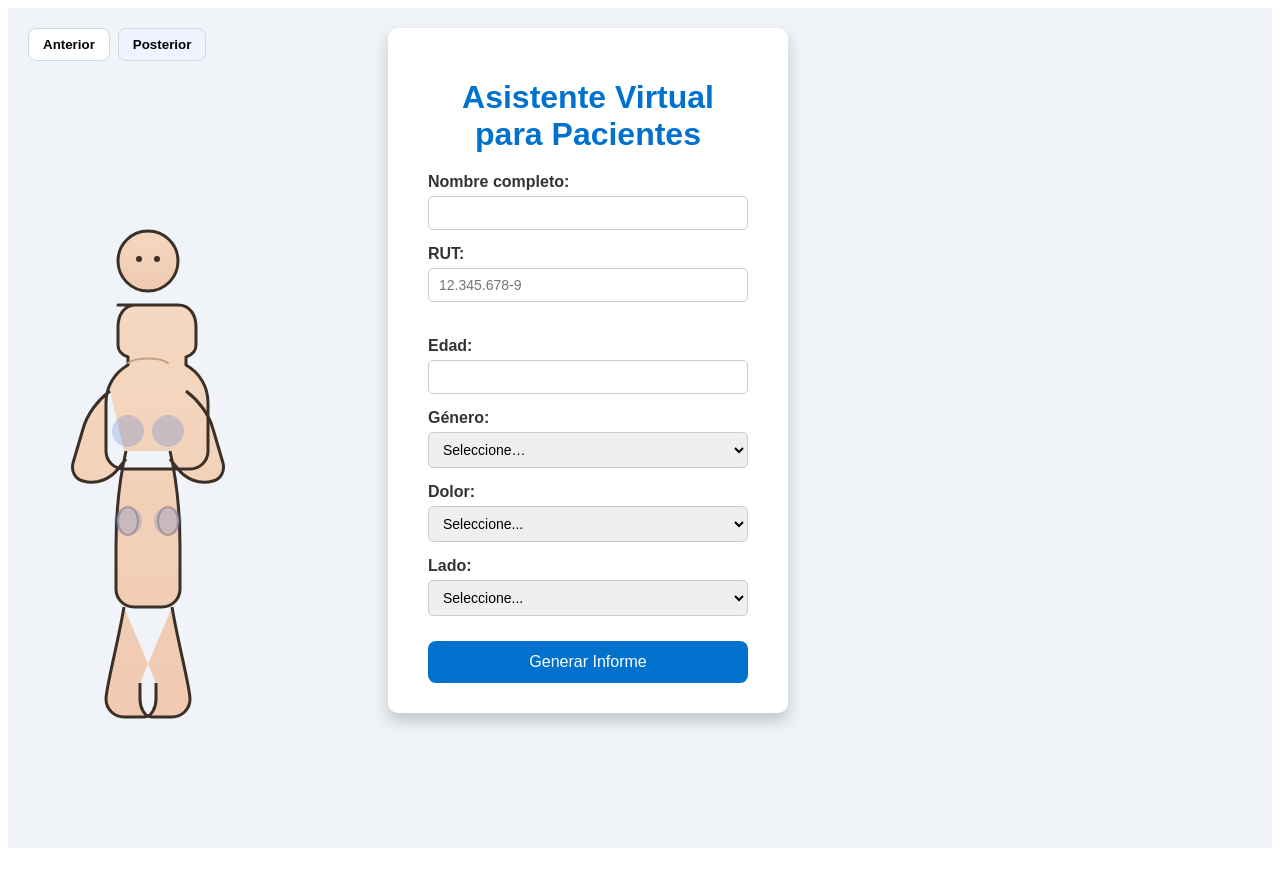
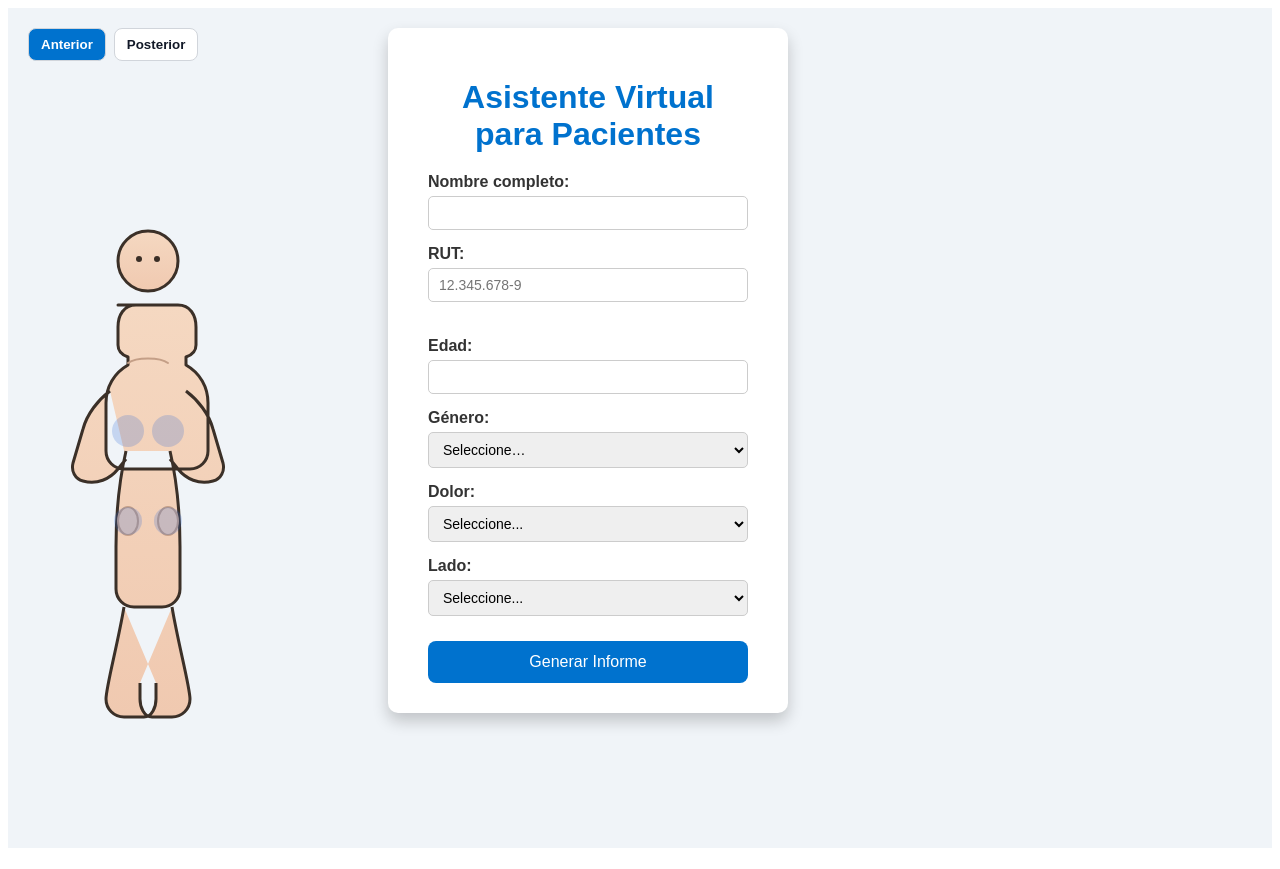
Before and after one commit to cahuerta/ASISTENCIA-ICA, a React (Vite) app: page / in a window 1280 px wide. Built offline with nearby package versions, Linux system fonts and the light colour scheme; no server answers.

Commit message:
Update EsquemaToggleTabs.jsx

```diff
--- a/src/EsquemaToggleTabs.jsx
+++ b/src/EsquemaToggleTabs.jsx
@@ -1,34 +1,26 @@
 import React from "react";
 
-/**
- * EsquemaToggleTabs
- * Props:
- *  - vista: "anterior" | "posterior"
- *  - onChange(vista)
- */
 export default function EsquemaToggleTabs({ vista, onChange }) {
-  const Tab = ({ id, label }) => (
+  return (
+    <div style={{ display: "flex", gap: 8, marginBottom: 8 }}>
+      {["anterior", "posterior"].map((key) => (
         <button
-      onClick={() => onChange?.(id)}
+          key={key}
+          type="button"
+          onClick={() => onChange?.(key)}
           style={{
-        padding: "8px 14px",
+            padding: "8px 12px",
             borderRadius: 8,
-        border: "1px solid #cfd6e4",
-        background: vista === id ? "#ffffff" : "#eef3ff",
+            border: "1px solid #d1d5db",
+            background: vista === key ? "#0072CE" : "#fff",
+            color: vista === key ? "#fff" : "#111827",
+            cursor: "pointer",
             fontWeight: 600,
-        marginRight: 8,
-        cursor: "pointer",
           }}
-      aria-pressed={vista === id}
         >
-      {label}
+          {key === "anterior" ? "Anterior" : "Posterior"}
         </button>
-  );
-
-  return (
-    <div style={{ display: "flex", alignItems: "center", marginBottom: 8 }}>
-      <Tab id="anterior" label="Anterior" />
-      <Tab id="posterior" label="Posterior" />
+      ))}
     </div>
   );
 }
```
Lines whose indentation alone changed are shown as unchanged.
